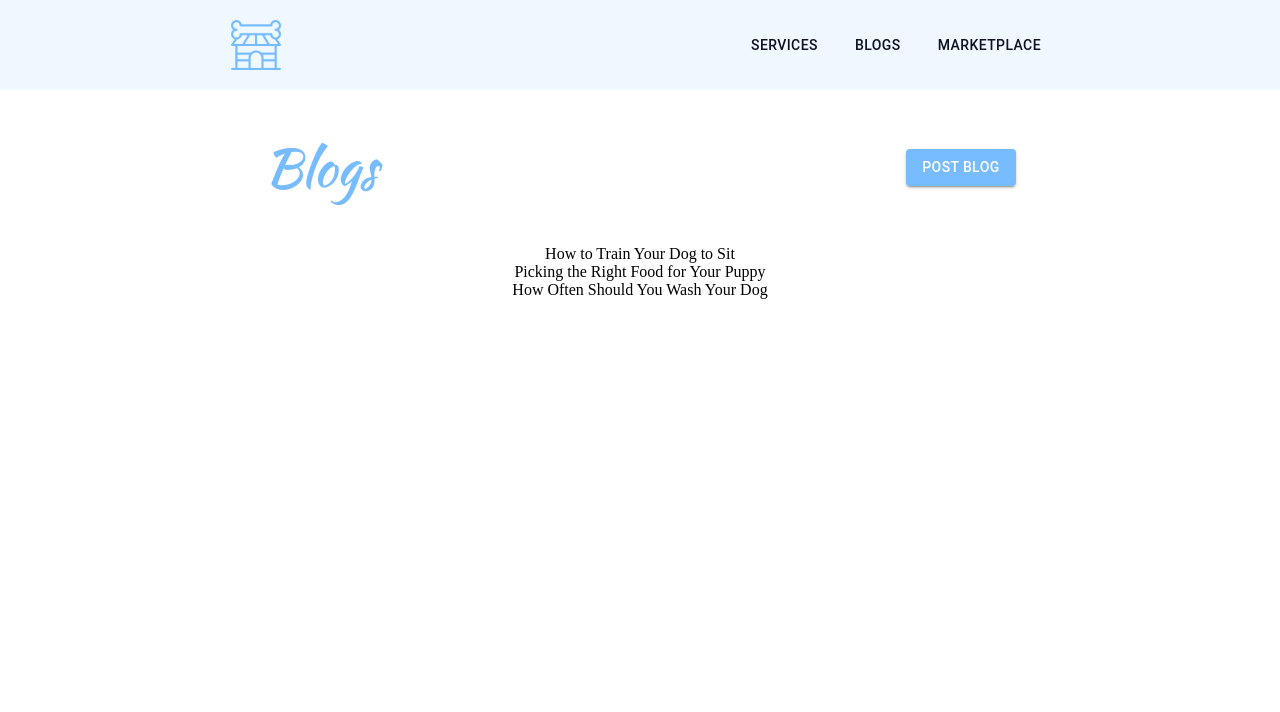
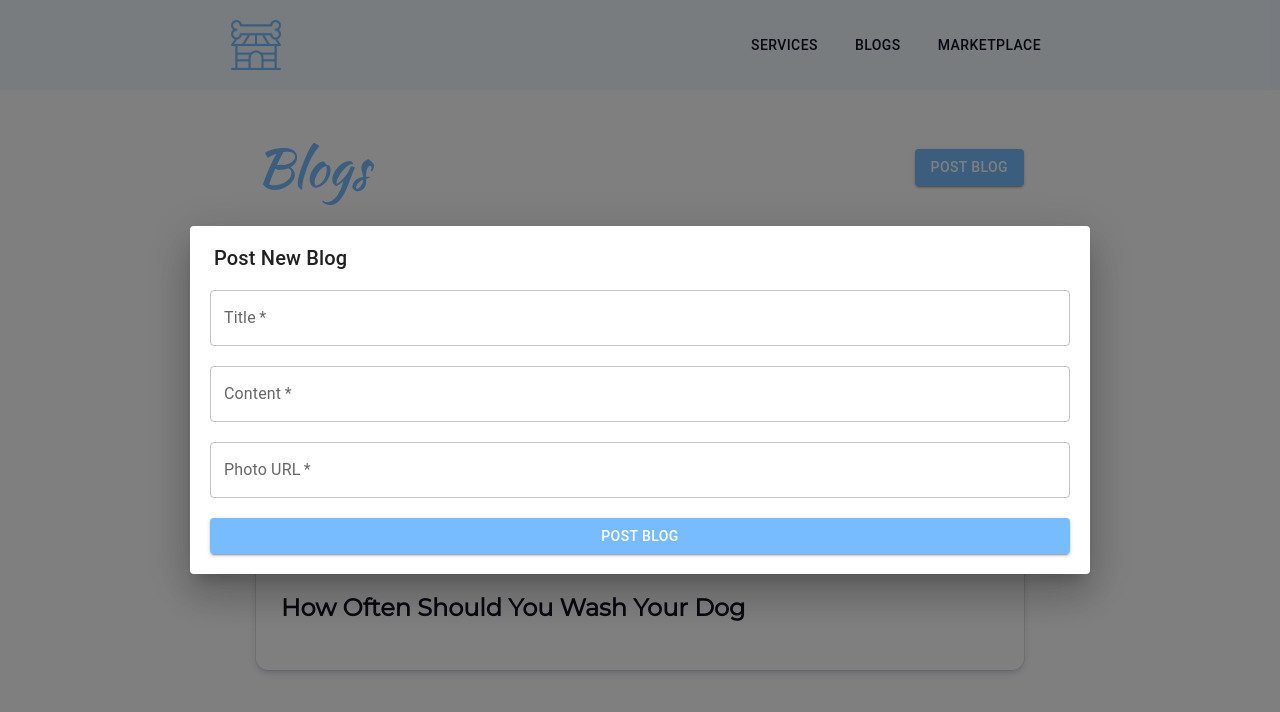
Before and after one commit to dimitar-j/PetHub, a React (Create React App) app in the folder client/: page /blogs in a window 1280 px wide. Both pictures are taken after a click on the button "POST BLOG". Shown: the top 712 px of the page. Built offline with nearby package versions, Linux system fonts and the light colour scheme.

Commit message:
finish first blog page

```diff
--- a/client/src/components/BlogCard.js
+++ b/client/src/components/BlogCard.js
@@ -1,10 +1,39 @@
 import React from 'react'
+import { styled } from '@mui/system';
+import { Link, useNavigate } from "react-router-dom";
+
+const Container = styled('div')({
+    boxShadow: "rgba(9, 30, 66, 0.25) 0px 4px 8px -2px, rgba(9, 30, 66, 0.08) 0px 0px 0px 1px;",
+    width:"100%",
+    height:"125px",
+    boxSizing:"border-box",
+    borderRadius:"12px",
+    display:"flex",
+    padding:"25px",
+    alignItems:"center"
+})
+
+const Title = styled('Div')({
+    fontFamily: "Montserrat, sans-serif",
+    color:"#0F1020",
+    fontWeight:"800",
+    fontSize:"24px"
+})
 
 const BlogCard = (props) => {
+    const navigate = useNavigate();
+
+    const handleClick = () => {
+        const name = props.content["name"].toLowerCase().replaceAll(" ","-");
+        navigate(`/blogs/${name}`)
+    }
+
     return (
-        <div>
-            {props.content["name"]}
-        </div>
+        <Container onClick={handleClick}>
+            <Title>
+                {props.content["name"]}
+            </Title>
+        </Container>
     )
 }
 
--- a/client/src/pages/Blogs.js
+++ b/client/src/pages/Blogs.js
@@ -1,18 +1,26 @@
-import React from 'react'
+import React, { useState } from "react";
 import NavBar from '../components/NavBar'
 import { Link, useNavigate } from "react-router-dom";
 import { styled } from '@mui/system';
 import Button from "@mui/material/Button";
 import BlogCard from '../components/BlogCard';
+import Dialog from '@mui/material/Dialog';
+import { DialogTitle } from "@mui/material";
+import TextField from '@mui/material/TextField';
 
-const Container = styled('div')({
-    width:"100%",
+const Wrapper = styled('div')({
+    width:"100ww",
+    display:"flex",
+    flexDirection:"column",
+    paddingLeft:"20%",
+    paddingRight:"20%",
+    position:"relative"
 })
 
 const Header = styled('div')({
     display:"flex",
     alignItems:"center",
-    justifyContent:"space-around",
+    justifyContent:"space-between",
     paddingTop:"40px"
 })
 
@@ -27,7 +35,15 @@ const Table = styled('div')({
     alignItems:"center",
     justifyContent:"space-around",
     paddingTop:"40px",
-    flexDirection:"column"
+    flexDirection:"column",
+    gap:"25px"
+})
+
+const Form = styled('div')({
+    display:"flex",
+    flexDirection:"column",
+    gap:"20px",
+    padding:"0 20px 20px 20px"
 })
 
 const blogs = [
@@ -43,22 +59,92 @@ const blogs = [
 ]
 
 const Blogs = () => {
+    const [openDialog, setOpenDialog] = useState(false);
+    const [newTitle, setNewTitle] = useState("");
+    const [newContent, setNewContent] = useState("");
+    const [newPhoto, setNewPhoto] = useState("");
+
+    const handleSubmit = () => {
+        const data = {
+            "title": newTitle,
+            "content": newContent,
+            "photo": newPhoto
+        }
+        console.log(data);
+        setNewTitle("");
+        setNewContent("");
+        setNewPhoto("");
+        setOpenDialog(false);
+    }
+
+    const handleChange = (event) => {
+        if (event.target.id == "title"){
+            setNewTitle(event.target.value);
+        }
+        if (event.target.id == "content"){
+            setNewContent(event.target.value);
+        }
+        if (event.target.id == "photo"){
+            setNewPhoto(event.target.value);
+        }
+    }
+
+    const renderDialog = () => {
+        return(
+            <Dialog
+                open={openDialog}
+                onClose={()=>{setOpenDialog(false)}}
+                fullWidth
+                maxWidth={"md"}
+            >
+                <DialogTitle>
+                    Post New Blog
+                </DialogTitle>
+                <Form>
+                    <TextField
+                        required
+                        id="title"
+                        label="Title"
+                        value={newTitle}
+                        onChange={handleChange}
+                    />
+                    <TextField
+                        required
+                        id="content"
+                        label="Content"
+                        multiline
+                        value={newContent}
+                        onChange={handleChange}
+                    />
+                    <TextField
+                        required
+                        id="photo"
+                        label="Photo URL"
+                        value={newPhoto}
+                        onChange={handleChange}
+                    />
+                    <Button variant="contained" color="primary" sx={{color:"#ffffff"}} onClick={handleSubmit}>Post Blog</Button>
+                </Form>
+            </Dialog>
+        )
+    }
     return (
         <div>
             <NavBar></NavBar>
-            <Container>
+            <Wrapper>
                 <Header>
                     <Title>
                         Blogs
                     </Title>
-                    <Button variant="contained" color="primary" sx={{color:"#ffffff"}}>Post Blog</Button>
+                    <Button variant="contained" color="primary" sx={{color:"#ffffff"}} onClick={()=>{setOpenDialog(true)}}>Post Blog</Button>
                 </Header>
                 <Table>
                     {blogs.map((blog) =>
                         <BlogCard content={blog}></BlogCard>
                     )}
                 </Table>
-            </Container>
+            </Wrapper>
+            {renderDialog()}
         </div>
     )
 }
```
